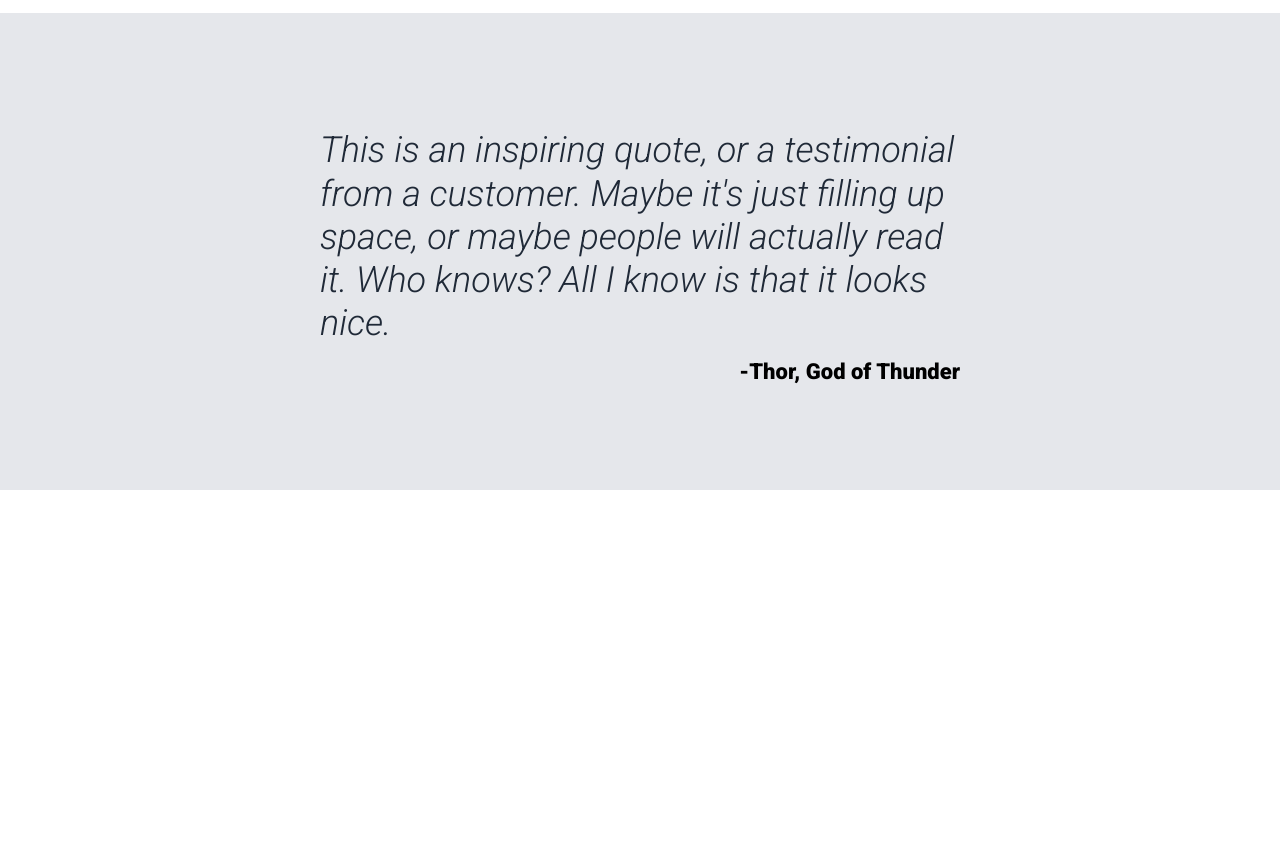
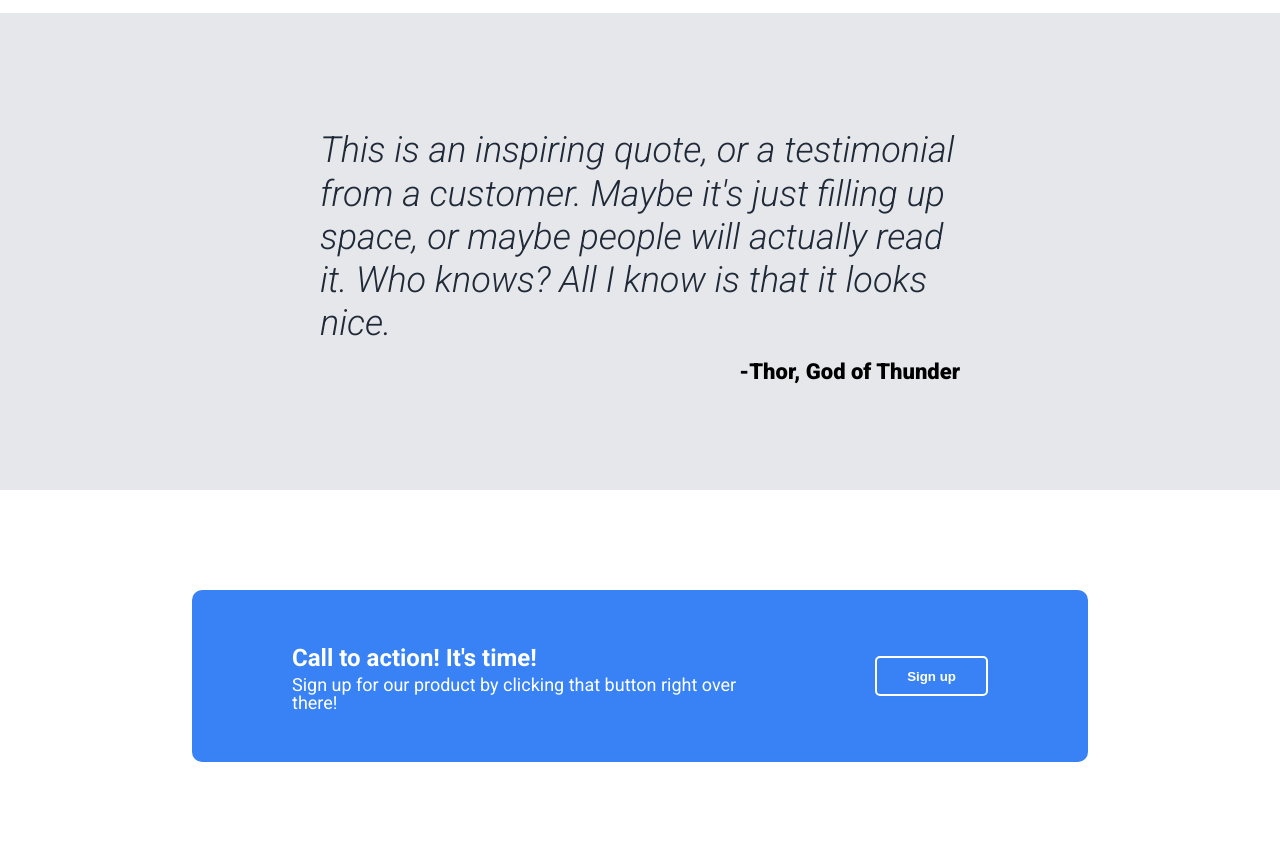
Before and after one commit to RadekaD/odin-landing-page, a plain HTML site: page index.html in a window 1280 px wide. Shown: the part 871-1733 px from the top of the page. Before the commit the page ends 1361 px from the top, so only its background shows below. Drawn offline with nearby package versions, Linux system fonts and the light colour scheme.

Commit message:
Add Call to Action Section

```diff
--- a/css/style.css
+++ b/css/style.css
@@ -44,13 +44,13 @@ body {
     color:#f9faf8c1;
 }
 
-.text-content {
+.header .text-content {
     margin-top: 60px;
     margin-bottom: 180px;
 
 }
 
-.text-content h1 {
+.header .text-content h1 {
     font-size: 48px;
     font-weight: 900;
     color: #F9Faf8;
@@ -60,7 +60,7 @@ body {
 
 }
 
-.text-content p {
+.header .text-content p {
     max-width: 70%;
     line-height: 1.3;
     margin: 0;
@@ -71,7 +71,7 @@ body {
     color: #e5e7eb;
 }
 
-.text-content button {
+.header .text-content button {
     background-color: #3882F6;
     color: #fff;
     font-weight: 600;;
@@ -83,13 +83,13 @@ body {
 
 }
 
-.text-content button:hover {
+.header .text-content button:hover {
     background-color: #3881f6dd;
     color: rgba(255, 255, 255, 0.758);
     transition: 0.3s;
 }
 
-.image-content img {
+.header .image-content img {
     width: 500px;
     height: auto;
 }
@@ -162,3 +162,57 @@ body {
     font-size: 22px;
     font-weight: 900;
 }
+
+.cta {
+    padding-top: 100px;
+    padding-bottom: 100px;
+}
+
+.cta .container {
+    display: flex;
+    background-color: #3882F6;
+    width: 70%;
+    border-radius: 10px;
+    padding: 50px 100px 50px 100px;
+    gap: 50px;
+}
+
+.cta .text-content {
+    width: 70%;
+    margin-right: auto;
+}
+
+.cta .text-content h3,
+.cta .text-content p {
+    color: #fff;
+    margin: 0;
+}
+
+.cta .text-content h3 {
+    font-size: 24px;
+    font-weight: bold;
+}
+
+.cta .text-content p {
+    font-size: 18px;
+    line-height: 1;
+}
+
+.cta button {
+    color: #fff;
+    background-color: #3882F6;
+    border: solid 2px #fff;
+    border-radius: 5px;
+    padding-left: 30px;
+    padding-right: 30px;
+    font-weight: bold;
+    cursor: pointer;
+    height: 40px;
+    align-self: center;
+    transition: 0.3s;
+}
+
+.cta button:hover {
+    background-color: #fff;
+    color: #3882F6;
+}
--- a/index.html
+++ b/index.html
@@ -89,5 +89,18 @@
 
     </section>
 
+    <section class="cta">
+        <div class="container">
+
+            <div class="text-content">
+                <h3>Call to action! It's time!</h3>
+                <p>Sign up for our product by clicking that button right over there!</p>
+            </div>
+
+            <button>Sign up</button>
+
+        </div>
+    </section>
+
 </body>
 </html>
```
